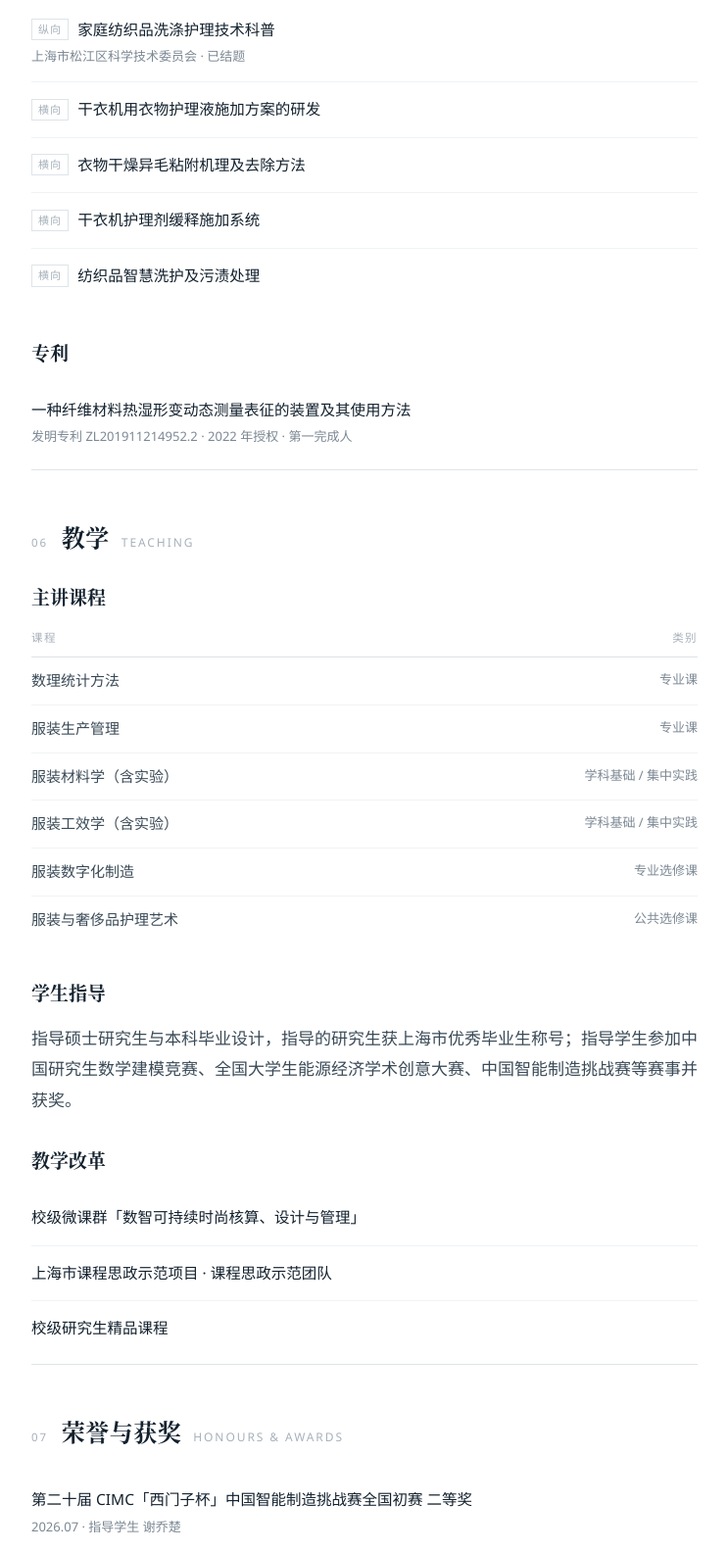
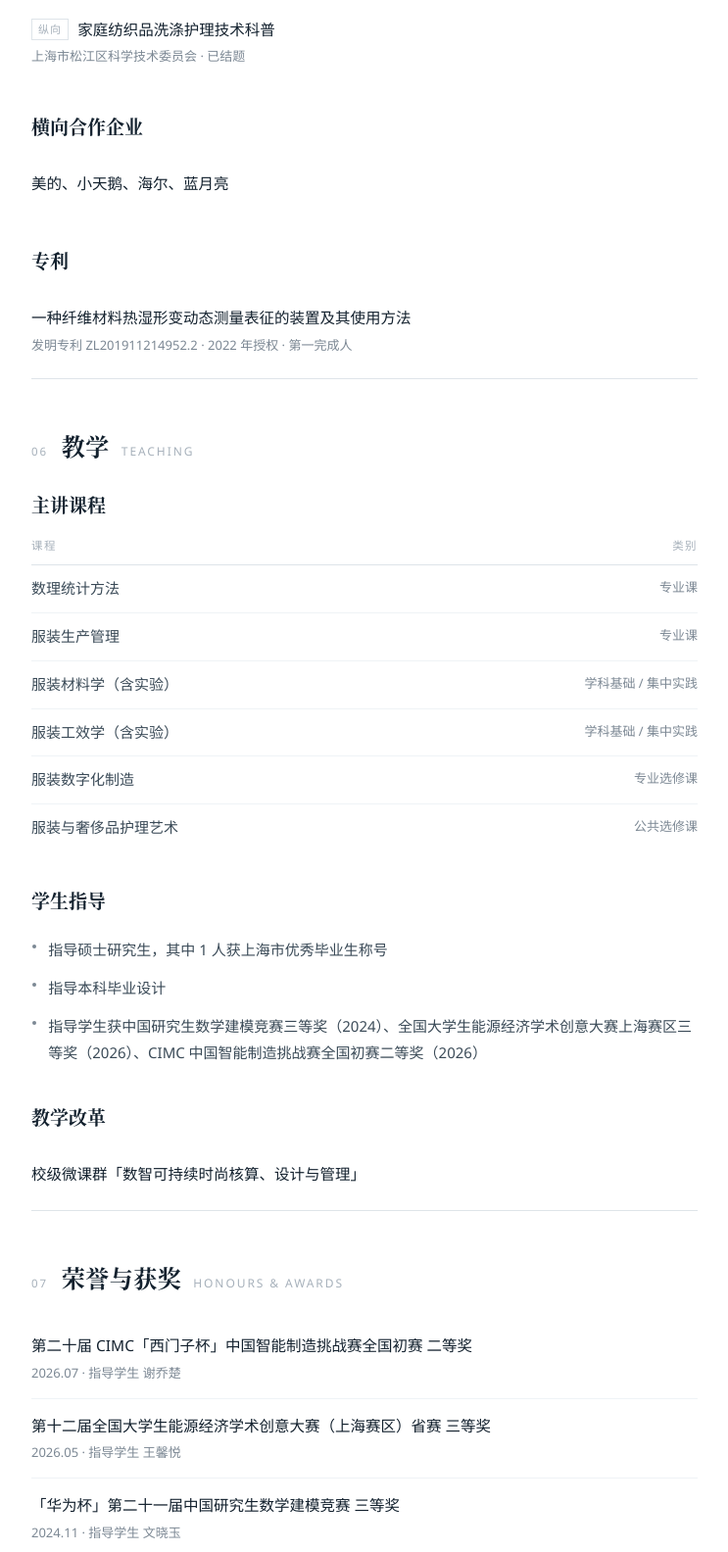
Before and after one commit to leoheihei/resume, a plain HTML site: page index.html in a window 1280 px wide. Shown: the part 5621-7205 px from the top of the page at 98% size, without its empty margins (396-1139 px from the left). Drawn offline with Linux system fonts and the light colour scheme.

Commit message:
content: 项目仅列横向合作企业，学生指导改为要点清单，精简教学改革
- 科研项目与专利：删除四项横向项目（干衣机护理液施加、干燥异毛粘附、护理剂缓释、智慧洗护与污渍处理），单列「横向合作企业：美的、小天鹅、海尔、蓝月亮」
- 学生指导：由整段叙述改为三条要点（研究生、本科毕设、学科竞赛）
- 教学改革：删除「上海市课程思政示范项目·课程思政示范团队」与「校级研究生精品课程」，仅留校级微课群

```diff
--- a/index.html
+++ b/index.html
@@ -162,6 +162,10 @@ h1{font-family:var(--serif);font-size:clamp(34px,5vw,56px);line-height:1.05;lett
 .rows>li:last-child{border-bottom:0}
 .rows .t{font-size:15.5px;color:var(--ink);line-height:1.65;margin:0}
 .rows .m{font-size:13px;color:var(--muted);margin:3px 0 0;line-height:1.7}
+.points{list-style:none;margin:6px 0 0;padding:0;font-size:15px;line-height:1.8;color:var(--body)}
+.points>li{position:relative;padding:6px 0 6px 1.15em}
+.points>li::before{content:"";position:absolute;left:.08em;top:.95em;width:4px;height:4px;
+  border-radius:50%;background:var(--muted)}
 .kind{display:inline-block;font-size:11px;letter-spacing:.1em;color:var(--faint);
   border:1px solid var(--line);padding:1px 6px;margin-right:9px;vertical-align:1.5px}
 table.courses{width:100%;border-collapse:collapse;font-size:15px;margin-top:4px}
@@ -422,17 +426,12 @@ footer{margin-top:56px;border-top:1px solid var(--line);padding:28px 0 56px}
             <p class="t"><span class="kind"><span class="i-zh">纵向</span><span class="i-en">Grant</span></span><span class="i-zh">家庭纺织品洗涤护理技术科普</span><span class="i-en">Public outreach on domestic textile care technology</span></p>
             <p class="m"><span class="i-zh">上海市松江区科学技术委员会 · 已结题</span><span class="i-en">Science and Technology Commission of Songjiang District, Shanghai · completed</span></p>
           </li>
+        </ul>
+
+        <h3 style="margin-top:28px"><span class="i-zh">横向合作企业</span><span class="i-en">Industry Partners</span></h3>
+        <ul class="rows">
           <li>
-            <p class="t"><span class="kind"><span class="i-zh">横向</span><span class="i-en">Industry</span></span><span class="i-zh">干衣机用衣物护理液施加方案的研发</span><span class="i-en">Development of a dosing scheme for care liquid in tumble dryers</span></p>
-          </li>
-          <li>
-            <p class="t"><span class="kind"><span class="i-zh">横向</span><span class="i-en">Industry</span></span><span class="i-zh">衣物干燥异毛粘附机理及去除方法</span><span class="i-en">Mechanism and removal of foreign-fibre adhesion during drying</span></p>
-          </li>
-          <li>
-            <p class="t"><span class="kind"><span class="i-zh">横向</span><span class="i-en">Industry</span></span><span class="i-zh">干衣机护理剂缓释施加系统</span><span class="i-en">Controlled-release dosing system for care agents in tumble dryers</span></p>
-          </li>
-          <li>
-            <p class="t"><span class="kind"><span class="i-zh">横向</span><span class="i-en">Industry</span></span><span class="i-zh">纺织品智慧洗护及污渍处理</span><span class="i-en">Smart textile care and stain treatment</span></p>
+            <p class="t"><span class="i-zh">美的、小天鹅、海尔、蓝月亮</span><span class="i-en">Midea, Little Swan, Haier, Blue Moon</span></p>
           </li>
         </ul>
 
@@ -462,13 +461,15 @@ footer{margin-top:56px;border-top:1px solid var(--line);padding:28px 0 56px}
         </table>
 
         <h3 style="margin-top:32px"><span class="i-zh">学生指导</span><span class="i-en">Supervision</span></h3>
-        <p><span class="i-zh">指导硕士研究生与本科毕业设计，指导的研究生获上海市优秀毕业生称号；指导学生参加中国研究生数学建模竞赛、全国大学生能源经济学术创意大赛、中国智能制造挑战赛等赛事并获奖。</span><span class="i-en">Supervises master&rsquo;s students and undergraduate theses; one of his master&rsquo;s students was named an Outstanding Graduate of Shanghai. His students have won awards in the China Postgraduate Mathematical Contest in Modelling, the National Collegiate Energy Economics Academic Creativity Competition and the CIMC China Intelligent Manufacturing Challenge.</span></p>
+        <ul class="points">
+          <li><span class="i-zh">指导硕士研究生，其中 1 人获上海市优秀毕业生称号</span><span class="i-en">Supervises master&rsquo;s students; one of them was named an Outstanding Graduate of Shanghai</span></li>
+          <li><span class="i-zh">指导本科毕业设计</span><span class="i-en">Supervises undergraduate final-year projects</span></li>
+          <li><span class="i-zh">指导学生获中国研究生数学建模竞赛三等奖（2024）、全国大学生能源经济学术创意大赛上海赛区三等奖（2026）、CIMC 中国智能制造挑战赛全国初赛二等奖（2026）</span><span class="i-en">Students won a Third Prize at the China Postgraduate Mathematical Contest in Modelling (2024), a Third Prize in the Shanghai region of the National Collegiate Energy Economics Academic Creativity Competition (2026) and a Second Prize at the national preliminary round of the CIMC China Intelligent Manufacturing Challenge (2026)</span></li>
+        </ul>
 
         <h3 style="margin-top:28px"><span class="i-zh">教学改革</span><span class="i-en">Teaching Development</span></h3>
         <ul class="rows">
           <li><p class="t"><span class="i-zh">校级微课群「数智可持续时尚核算、设计与管理」</span><span class="i-en">University micro-course cluster: Digital and Sustainable Fashion Accounting, Design and Management</span></p></li>
-          <li><p class="t"><span class="i-zh">上海市课程思政示范项目 · 课程思政示范团队</span><span class="i-en">Shanghai municipal curriculum-ideology demonstration project and team</span></p></li>
-          <li><p class="t"><span class="i-zh">校级研究生精品课程</span><span class="i-en">University-level excellent graduate course</span></p></li>
         </ul>
       </section>
 
```
